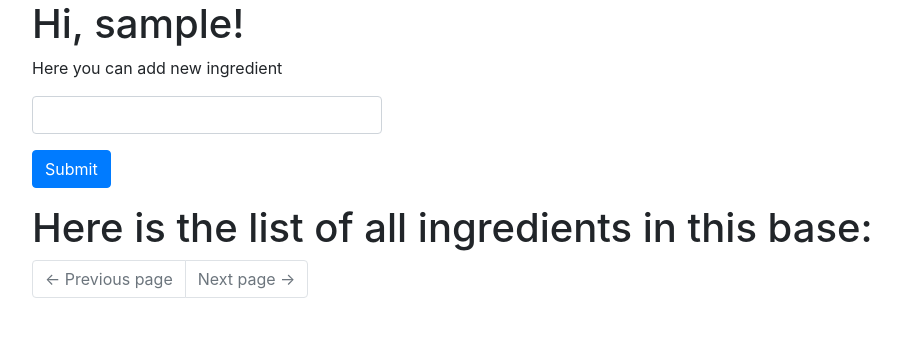
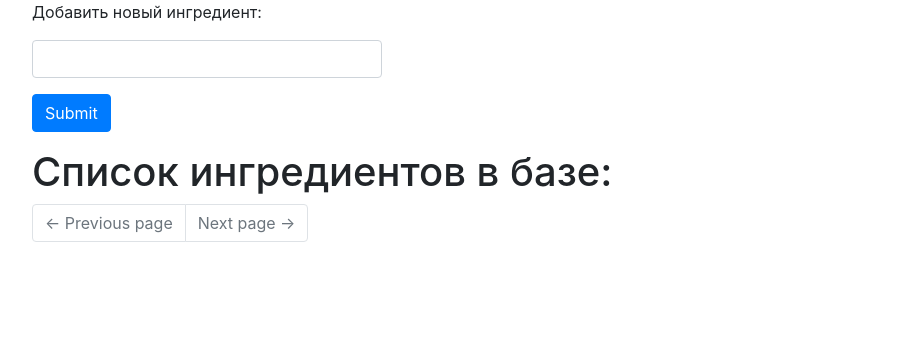
Before and after one commit to AndyHide/microblog, a Flask app: page /ingredients in a window 1280 px wide. Shown: the part 56-393 px from the top of the page, without its empty margins (53-954 px from the left). Run offline with Flask 2, Linux system fonts and the light colour scheme; the visitor is signed in with stand-in values (Sample User, id 1); data comes from the database, SQL or seed files in the repository; both versions use the stored data as it was after the commit; data that the repository does not hold is empty; some libraries are stand-ins or nearby versions.

Commit message:
small translates

```diff
--- a/app/forms.py
+++ b/app/forms.py
@@ -71,20 +71,20 @@ class PostForm(FlaskForm):
 
 
 class IngredientForm(FlaskForm):
-    name = StringField(_l('Here you can add new ingredient'), validators=[DataRequired()])
+    name = StringField(_l('Добавить новый ингредиент:'), validators=[DataRequired()])
     submit = SubmitField(_l('Submit'))
 
     def validate_name(self, name):
         ingredient = Ingredient.query.filter_by(name=name.data).first()
         if ingredient is not None:
-            raise ValidationError(_('This ingredient is already present.'))
+            raise ValidationError(_('Этот ингредиент уже есть в базе.'))
 
 
 class IngredientInRecipeForm(FlaskForm):
     isBreakfast = BooleanField(_l('Завтрак'))
     isLunch = BooleanField(_l('Обед'))
     isDinner = BooleanField(_l('Ужин'))
-    name = StringField(_l('Here you can add new ingredient'))
+    name = StringField(_l('Добавить новый ингредиент:'))
     submit = SubmitField(_l('Submit'))
 
 
--- a/app/templates/ingredient.html
+++ b/app/templates/ingredient.html
@@ -2,7 +2,7 @@
 {% import 'bootstrap/wtf.html' as wtf %}
 
 {% block app_content %}
-<h1>{{ _('Ingredient') }}: {{ ingredient.name }}</h1>
+<h1>{{ ingredient.name }}</h1>
 {{ _('Используется в рецептах:') }}
 {% for recipe in recipes %}
 {% include '_recipe.html' %}
--- a/app/templates/ingredients.html
+++ b/app/templates/ingredients.html
@@ -2,7 +2,6 @@
 
 
 {% block app_content %}
-<h1>{{ _('Hi, %(username)s!', username=current_user.username) }}</h1>
 <div class="row">
     <div class="col-md-4">
         <form action="" method="post" novalidate>
@@ -25,7 +24,7 @@
         </form>
     </div>
 </div>
-<h1>{{ _('Here is the list of all ingredients in this base:') }}</h1>
+<h1>{{ _('Список ингредиентов в базе:') }}</h1>
 {% for ingredient in ingredients %}
 {% include '_ingredient.html' %}
 {% endfor %}
--- a/app/templates/recipe.html
+++ b/app/templates/recipe.html
@@ -2,7 +2,7 @@
 
 
 {% block app_content %}
-<h1>{{ _('Recipe') }}: {{ recipe.name }}</h1>
+<h1>{{ recipe.name }}</h1>
 <div class="row">
     <div class="col-md-4">
         <form action="" method="post" novalidate>
```
Also changed, not shown: app.db, 1 other file.
